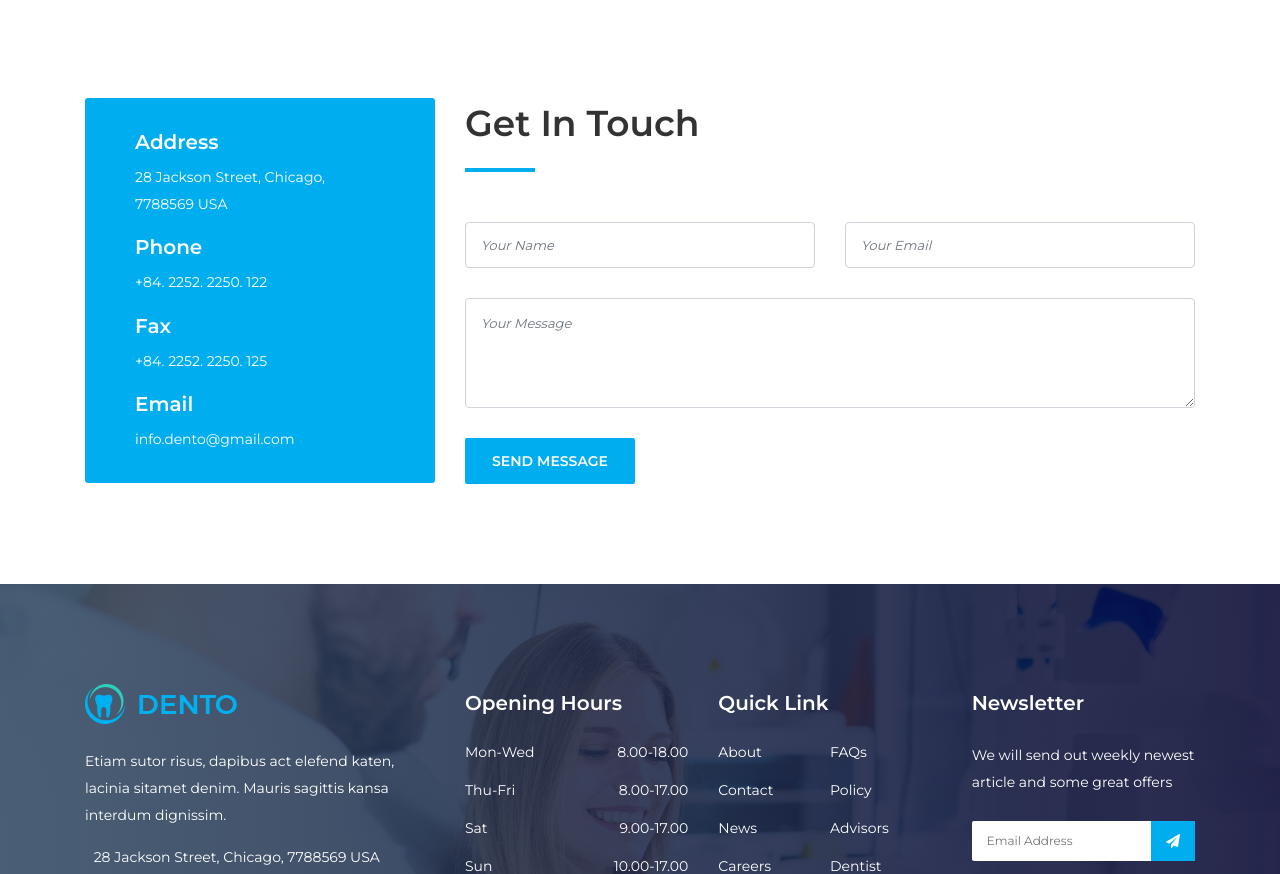
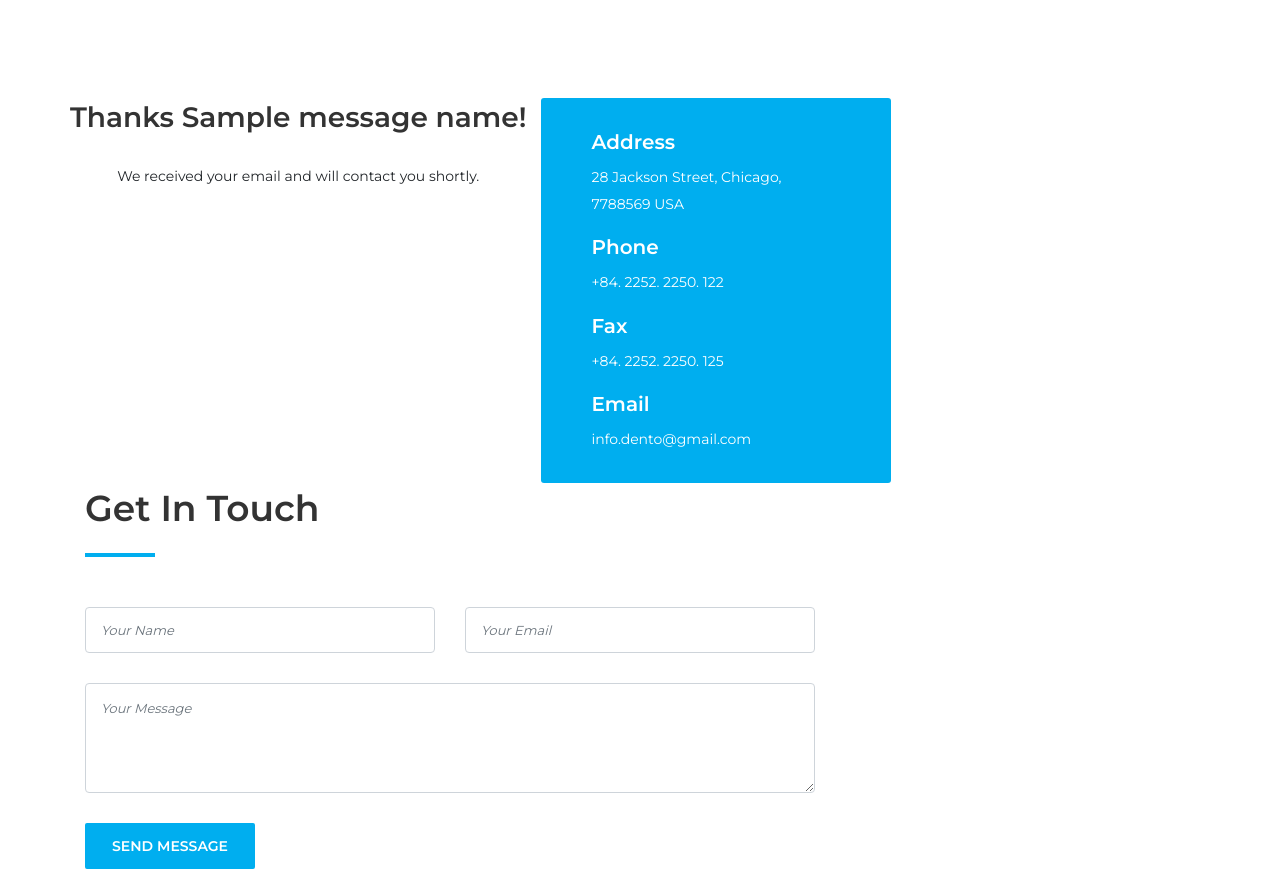
Before and after one commit to trueomarson/dental_website, a Django app: template website/templates/contact.html in a window 1280 px wide. Shown: the part 933-1807 px from the top of the page. Run offline with Django 3.2, Linux system fonts and the light colour scheme; the template is opened without the code that fills it: most values are stand-ins (such as "Sample title", 1, 10 or a date in 2020); some libraries are stand-ins or nearby versions; some web fonts are replaced.

Commit message:
initial commit

```diff
--- a/dental/settings.py
+++ b/dental/settings.py
@@ -10,6 +10,7 @@ For the full list of settings and their values, see
 https://docs.djangoproject.com/en/3.2/ref/settings/
 """
 import os
+import sys
 from pathlib import Path
 
 # Build paths inside the project like this: BASE_DIR / 'subdir'.
--- a/website/templates/contact.html
+++ b/website/templates/contact.html
@@ -172,6 +172,14 @@
       </div>
 
       <div class="row">
+
+  {% if message_name %}
+    <center><h3>Thanks {{ message_name }}!</h3>
+        <br/>
+    We received your email and will contact you shortly.</center>
+  {% endif %}
+
+
         <!-- Contact Information -->
         <div class="col-12 col-md-4">
           <div class="contact-information">
```
